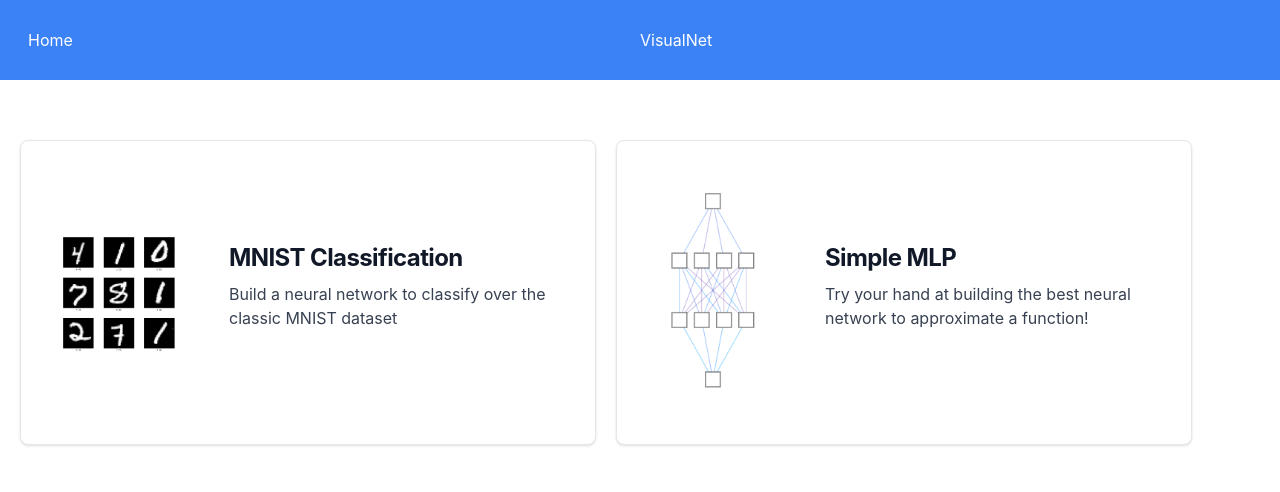
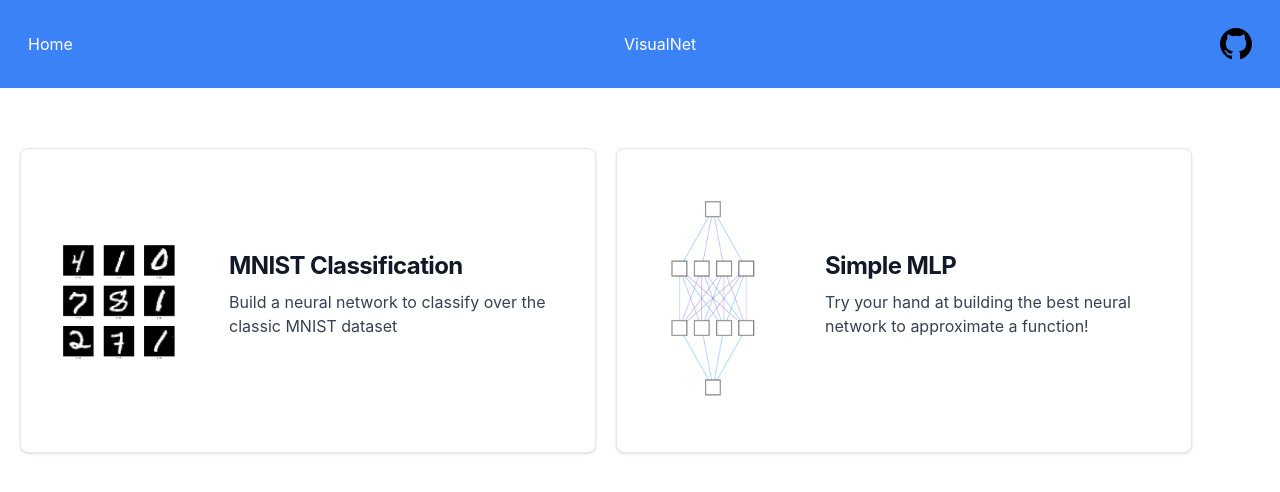
Before and after one commit to ddavidd23/VisualNet, a React (Create React App) app: page / in a window 1280 px wide. Shown: the top 492 px of the page. Built offline with nearby package versions, Linux system fonts and the light colour scheme.

Commit message:
logo included logo and readme changes

```diff
--- a/package.json
+++ b/package.json
@@ -13,6 +13,7 @@
     "mnist": "^1.1.0",
     "react": "^18.3.1",
     "react-dom": "^18.3.1",
+    "react-icons": "^5.2.1",
     "react-latex": "^2.0.0",
     "react-mathjax2": "^0.0.2",
     "react-router-dom": "^6.24.1",
--- a/src/pages/Layout.js
+++ b/src/pages/Layout.js
@@ -1,6 +1,7 @@
 import { Link } from 'react-router-dom';
 import simpleMLPThumbnail from '../img/simple_mlp_thumbnail.png';
 import MNISTThumbnail from '../img/mnist_thumbnail.png';
+import githubBadge from '../img/github_badge.png';
 
 const PAGES = [
     {
@@ -31,6 +32,13 @@ function Layout() {
                         VisualNet
                     </h1>
                 </div>
+                <div>
+                    <a href="https://github.com/ddavidd23/VisualNet">
+                    <svg height="32" aria-hidden="true" viewBox="0 0 16 16" version="1.1" width="32" data-view-component="true" class="octicon octicon-mark-github v-align-middle color-fg-default">
+                        <path d="M8 0c4.42 0 8 3.58 8 8a8.013 8.013 0 0 1-5.45 7.59c-.4.08-.55-.17-.55-.38 0-.27.01-1.13.01-2.2 0-.75-.25-1.23-.54-1.48 1.78-.2 3.65-.88 3.65-3.95 0-.88-.31-1.59-.82-2.15.08-.2.36-1.02-.08-2.12 0 0-.67-.22-2.2.82-.64-.18-1.32-.27-2-.27-.68 0-1.36.09-2 .27-1.53-1.03-2.2-.82-2.2-.82-.44 1.1-.16 1.92-.08 2.12-.51.56-.82 1.28-.82 2.15 0 3.06 1.86 3.75 3.64 3.95-.23.2-.44.55-.51 1.07-.46.21-1.61.55-2.33-.66-.15-.24-.6-.83-1.23-.82-.67.01-.27.38.01.53.34.19.73.9.82 1.13.16.45.68 1.31 2.69.94 0 .67.01 1.3.01 1.49 0 .21-.15.45-.55.38A7.995 7.995 0 0 1 0 8c0-4.42 3.58-8 8-8Z"></path>
+                    </svg>
+                    </a>
+                </div>
             </nav>
             <div className="flex flex-row mt-3">
                 {PAGES.map((page) => (
```
Also changed, not shown: src/img/github_badge.png (added), 1 other file (tests, documents, lock files or other folders).
